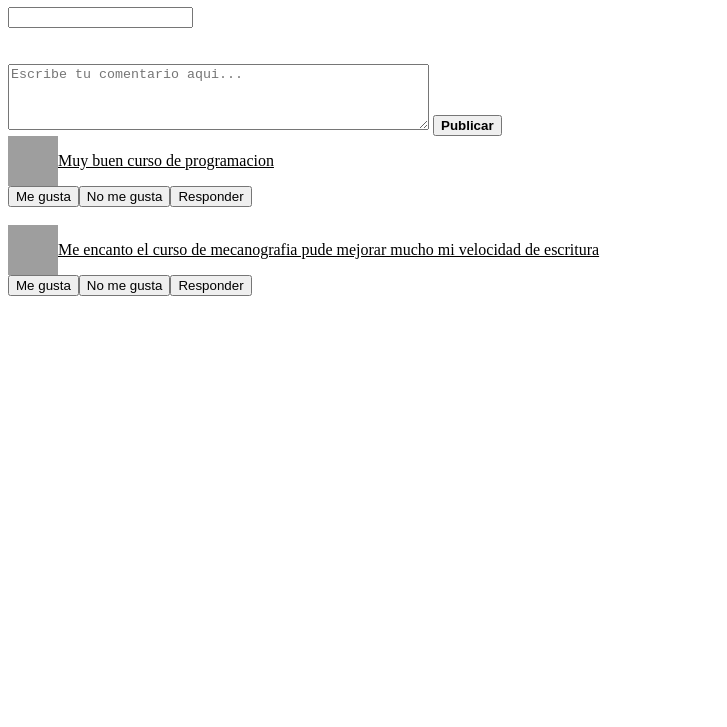
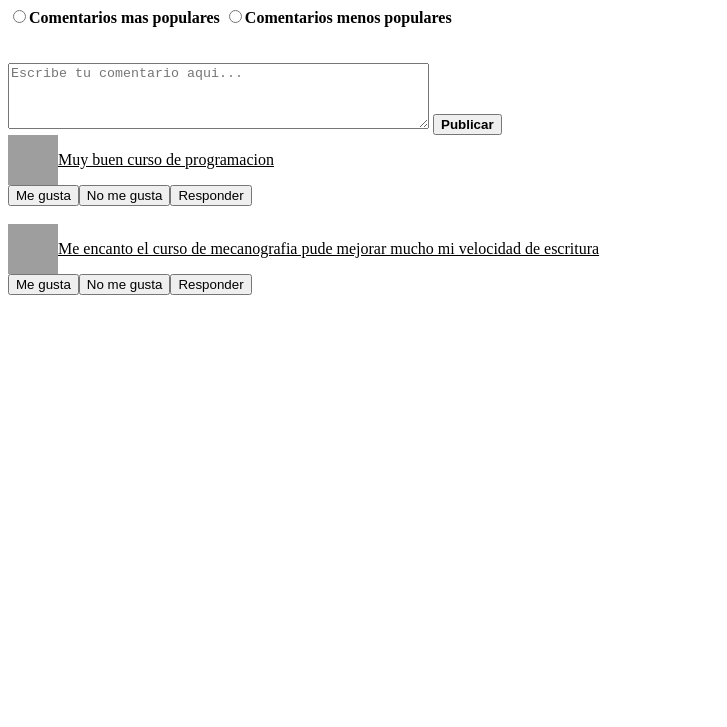
Before and after one commit to AldoTapia23/proyecto2, a plain HTML site: page Foro.html in a window 1280 px wide. Shown: the part 73-800 px from the top of the page, without its empty margins (0-727 px from the left). Drawn offline with Linux system fonts and the light colour scheme; grey boxes are pictures that could not be loaded.

Commit message:
agregamos una mejora en el boton de seleccionar los comentarios

```diff
--- a/Foro.html
+++ b/Foro.html
@@ -12,11 +12,8 @@
         </center>
     </div>
     <div>
-        <input list="navegador" name="Ordenar cometarios"><!--Use un input para simular el boton de seleccionar los diferentes comentarios-->
-            <datalist id="navegador">
-                <option value="Comentarios mas votados"></option>
-                <option value="Comentarios menos votados"></option>
-            </datalist>
+        <input type="radio" name="genero" value="Opcion1"><strong>Comentarios mas populares</strong>
+        <input type="radio" name="genero" value="Opcion2"><strong>Comentarios menos populares</strong>
     </div>
     <br>
     <br>
```
